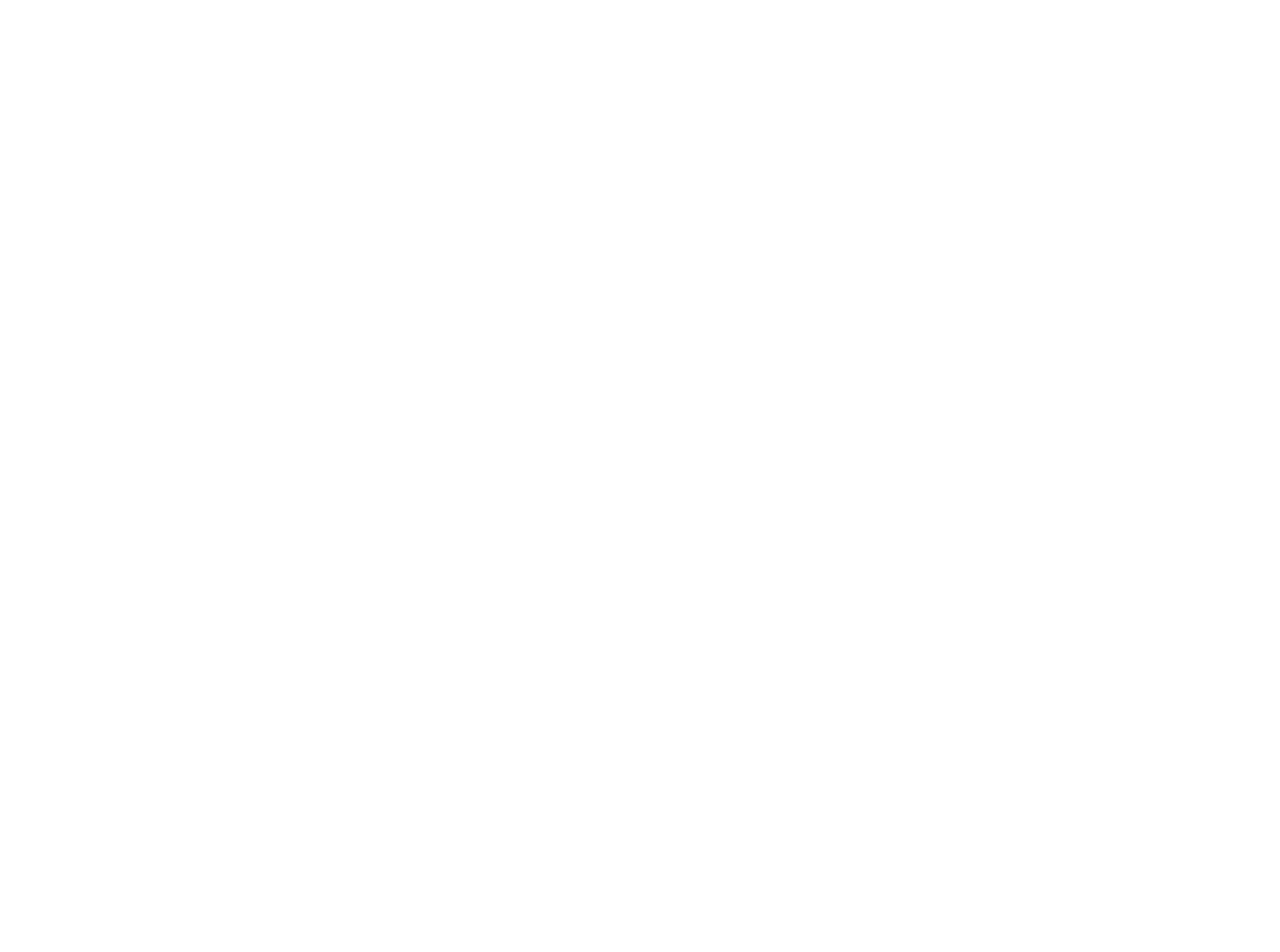
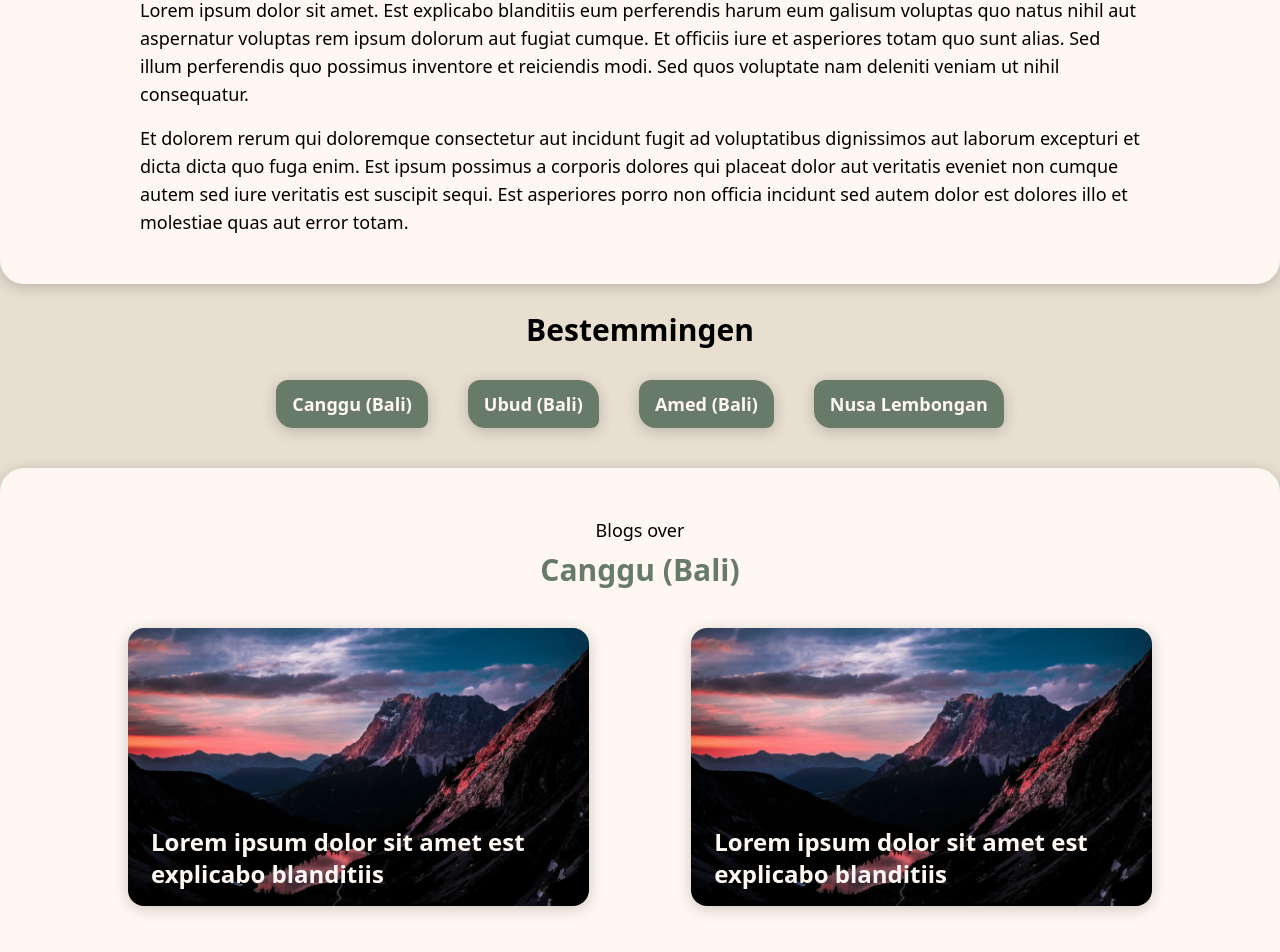
Before and after one commit to dannyfrelink/affiliate-blog, a React (Create React App) app: page /blogs in a window 1280 px wide. Shown: the part 820-1772 px from the top of the page. Before the commit the page ends 800 px from the top, so only its background shows below. Built offline with nearby package versions, Linux system fonts and the light colour scheme; the HTML template or start-up script is replaced by a standard one.

Commit message:
feat: create Overview part of Blogs page

```diff
--- a/src/components/pages/overview/AccomodationList.tsx
+++ b/src/components/pages/overview/AccomodationList.tsx
@@ -22,24 +22,12 @@ const AccommodationList: React.FC<AccommodationListProps> = ({
 		<div className="[&>div:first-child>div]:!pt-0">
 			{destinations.map((dest, index) => {
 				const accoms = accommodations[dest];
-				const destId = dest.toLowerCase().split(" ").join("-");
 
 				return (
 					<ListOverview
 						title="Leukste accommodaties in"
 						dest={dest}
-						index={index}
-					>
-						<section
-							className={`flex  ${
-								screenSize < 900
-									? "items-center flex-col [&>*:not(:last-child)]:pb-5"
-									: `justify-between flex-wrap ${
-											screenSize < 1250
-												? "gap-y-14"
-												: "gap-y-20"
-									  }`
-							}`}
+						key={index}
 					>
 						{accoms.map((accom, index) => {
 							const image = require(`../../../images/mockup/${accom.image}`);
@@ -81,8 +69,7 @@ const AccommodationList: React.FC<AccommodationListProps> = ({
 											Laagseizoen
 										</BaseText>
 										<BaseText>
-												Prijzen vanaf €
-												{accom.prices.low}
+											Prijzen vanaf €{accom.prices.low}
 										</BaseText>
 									</div>
 
@@ -91,8 +78,7 @@ const AccommodationList: React.FC<AccommodationListProps> = ({
 											Hoogseizoen
 										</BaseText>
 										<BaseText>
-												Prijzen vanaf €
-												{accom.prices.high}
+											Prijzen vanaf €{accom.prices.high}
 										</BaseText>
 									</div>
 
@@ -119,7 +105,6 @@ const AccommodationList: React.FC<AccommodationListProps> = ({
 								</div>
 							);
 						})}
-						</section>
 					</ListOverview>
 				);
 			})}
--- a/src/components/pages/overview/ListOverview.tsx
+++ b/src/components/pages/overview/ListOverview.tsx
@@ -7,21 +7,19 @@ import H2 from "../../typography/H2";
 interface ListOverviewProps {
 	title: string;
 	dest: string;
-	index: number;
 	children: React.ReactNode;
 }
 
 const ListOverview: React.FC<ListOverviewProps> = ({
 	title,
 	dest,
-	index,
 	children,
 }) => {
 	const { screenSize } = useAppContext();
 	const destId = dest.toLowerCase().split(" ").join("-");
 
 	return (
-		<div key={index}>
+		<div>
 			<Element
 				className={`text-center ${
 					screenSize < 900
@@ -47,7 +45,17 @@ const ListOverview: React.FC<ListOverviewProps> = ({
 				</H2>
 			</Element>
 
-			{children}
+			<section
+				className={`flex  ${
+					screenSize < 900
+						? "items-center flex-col [&>*:not(:last-child)]:pb-5"
+						: `justify-between flex-wrap ${
+								screenSize < 1250 ? "gap-y-14" : "gap-y-20"
+						  }`
+				}`}
+			>
+				{children}
+			</section>
 		</div>
 	);
 };
--- a/src/config/AppRouter.tsx
+++ b/src/config/AppRouter.tsx
@@ -2,7 +2,6 @@ import React from "react";
 import { BrowserRouter as Router, Route, Routes } from "react-router-dom";
 import About from "../pages/About";
 import Home from "../pages/Home";
-import BlogLocation from "../pages/Blogs/BlogLocation";
 import BlogOverview from "../pages/Blogs/BlogOverview";
 import BlogPost from "../pages/Blogs/BlogPost";
 import Accommodations from "../pages/Accommodations";
@@ -13,8 +12,7 @@ const AppRouter: React.FC = () => {
 			<Routes>
 				<Route path="/" element={<Home />} />
 				<Route path="/blogs" element={<BlogOverview />} />
-				<Route path="/blogs/:location" element={<BlogLocation />} />
-				<Route path="/blogs/:location/:blog" element={<BlogPost />} />
+				<Route path="/blogs/:blog" element={<BlogPost />} />
 				<Route path="/accommodaties" element={<Accommodations />} />
 				<Route path="/over-ons" element={<About />} />
 			</Routes>
--- a/src/pages/Blogs/BlogOverview.tsx
+++ b/src/pages/Blogs/BlogOverview.tsx
@@ -2,12 +2,33 @@ import { useEffect } from "react";
 import HeaderImage from "../../images/mockup/viewpoint.png";
 import Header from "../../components/header/Header";
 import { useAppContext } from "../../config/AppContext";
+import Overview from "../../components/pages/overview/Overview";
+import BaseText from "../../components/typography/BaseText";
+import IntroOverview from "../../components/pages/overview/IntroOverview";
+import data from "../../data/blogs.json";
+import ListOverview from "../../components/pages/overview/ListOverview";
+import H3 from "../../components/typography/H3";
+import { Link } from "react-router-dom";
+
+export interface Destination {
+	id: number;
+	coverImage: string;
+	title: string;
+}
+
+export interface BlogsData {
+	[destination: string]: Destination[];
+}
 
 const BlogOverview = ({}) => {
+	const { screenSize } = useAppContext();
 	const { setBlogsPageActive } = useAppContext();
 	useEffect(() => {
 		setBlogsPageActive(true);
 	}, []);
+
+	const blogs: BlogsData = data.blogs;
+	const destinations = Object.keys(blogs);
 
 	return (
 		<div>
@@ -16,6 +37,83 @@ const BlogOverview = ({}) => {
 				title="Lorem ipsum dolor sit amet Lorem ipsum dolor sit amet"
 				subTitle="Lorem ipsum dolor sit amet lorem ipsum dolor sit amet lorem ipsum dolor sit amet"
 			/>
+
+			<Overview destinations={destinations}>
+				<IntroOverview title="Lorem ipsum dolor sit amet est explicabo blanditiis">
+					<BaseText>
+						Lorem ipsum dolor sit amet. Est explicabo blanditiis eum
+						perferendis harum eum galisum voluptas quo natus nihil
+						aut aspernatur voluptas rem ipsum dolorum aut fugiat
+						cumque. Et officiis iure et asperiores totam quo sunt
+						alias. Sed illum perferendis quo possimus inventore et
+						reiciendis modi. Sed quos voluptate nam deleniti veniam
+						ut nihil consequatur.
+					</BaseText>
+					<BaseText>
+						Et dolorem rerum qui doloremque consectetur aut incidunt
+						fugit ad voluptatibus dignissimos aut laborum excepturi
+						et dicta dicta quo fuga enim. Est ipsum possimus a
+						corporis dolores qui placeat dolor aut veritatis eveniet
+						non cumque autem sed iure veritatis est suscipit sequi.
+						Est asperiores porro non officia incidunt sed autem
+						dolor est dolores illo et molestiae quas aut error
+						totam.
+					</BaseText>
+				</IntroOverview>
+				<div className="[&>div:first-child>div]:!pt-0">
+					{destinations.map((dest, index) => {
+						const blogsPerDest = blogs[dest];
+
+						return (
+							<ListOverview
+								title="Blogs over"
+								dest={dest}
+								key={index}
+							>
+								{blogsPerDest.map((blog, index) => {
+									const image = require(`../../images/mockup/${blog.coverImage}`);
+									const location = dest
+										.toLowerCase()
+										.split(" ")
+										.join("-");
+
+									return (
+										<Link
+											to={`/blogs/${blog.id}`}
+											className={`relative ${
+												screenSize < 900
+													? "[&>*:not(:first-child)]:mt-2 pt-5 max-w-[550px]"
+													: `w-[36vw] ${
+															screenSize < 1250
+																? "[&>*:not(:first-child)]:mt-2.5"
+																: "[&>*:not(:first-child)]:mt-3"
+													  }`
+											}`}
+											key={index}
+										>
+											<img
+												src={image}
+												alt="Blog Cover"
+												className="w-full max-h-[325px] object-cover object-center rounded-2xl shadow-subtle"
+											/>
+
+											<H3
+												className={`absolute w-[90%] left-[5%] text-primary ${
+													screenSize < 900
+														? "bottom-9"
+														: "bottom-4"
+												}`}
+											>
+												{blog.title}
+											</H3>
+										</Link>
+									);
+								})}
+							</ListOverview>
+						);
+					})}
+				</div>
+			</Overview>
 		</div>
 	);
 };
```
Lines whose indentation alone changed are shown as unchanged.
